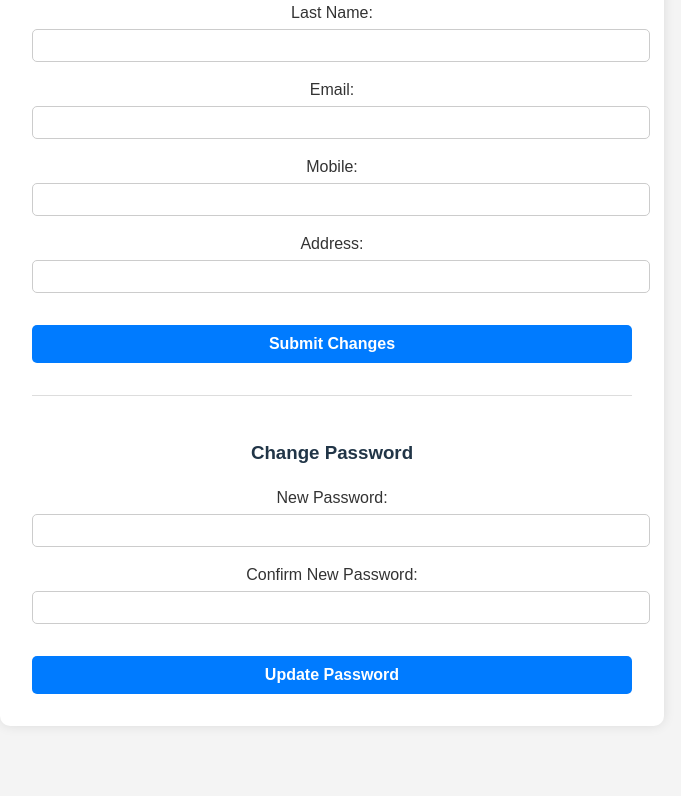
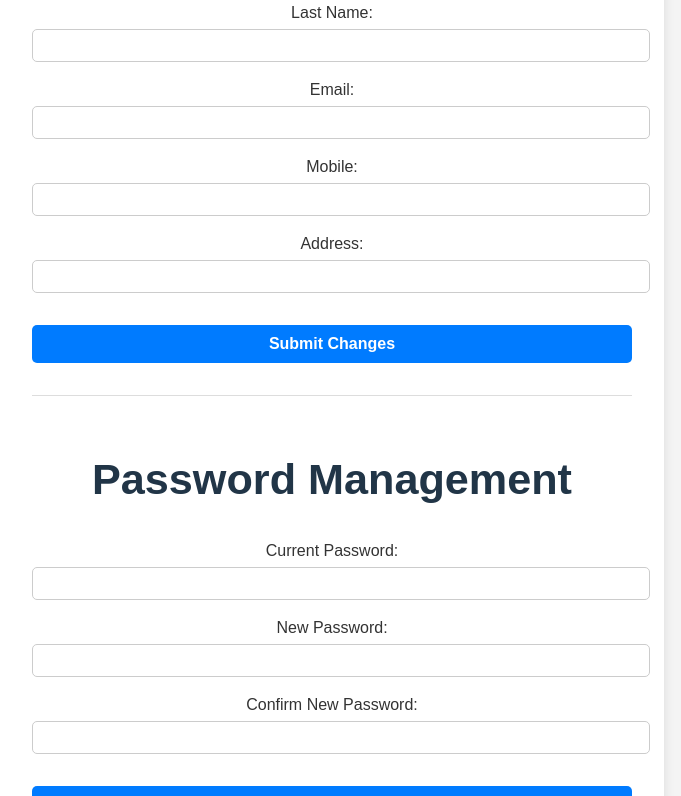
Before and after one commit to sarinang92/nordicsteps-frontend, a React (Vite) app: page /nordicsteps/account/profile in a window 1280 px wide. Shown: the part 458-1254 px from the top of the page, without its empty margins (308-989 px from the left). Built offline with nearby package versions, Linux system fonts and the light colour scheme; no server answers; sample sign-in values are in the browser's storage.

Commit message:
login and sign up api

```diff
--- a/src/components/Account/UserInfo/UserInfo.jsx
+++ b/src/components/Account/UserInfo/UserInfo.jsx
@@ -11,11 +11,11 @@ const UserInfo = () => {
   });
 
   const [passwords, setPasswords] = useState({
+    oldPassword: '',
     password: '',
     confirmPassword: ''
   });
 
-  // Get user ID from localStorage
   const userId = localStorage.getItem('userId');
 
   useEffect(() => {
@@ -41,7 +41,7 @@ const UserInfo = () => {
   const handleChange = (e) => {
     const { name, value } = e.target;
 
-    if (name === 'password' || name === 'confirmPassword') {
+    if (['password', 'confirmPassword', 'oldPassword'].includes(name)) {
       setPasswords(prev => ({ ...prev, [name]: value }));
     } else {
       setUser(prev => ({ ...prev, [name]: value }));
@@ -71,8 +71,24 @@ const UserInfo = () => {
       return;
     }
 
-    // Optional: Call password update API here
-    alert('Password updated!');
+    fetch('http://localhost:8080/api/auth/change-password', {
+      method: 'POST',
+      headers: { 'Content-Type': 'application/json' },
+      body: JSON.stringify({
+        userId,
+        oldPassword: passwords.oldPassword,
+        newPassword: passwords.password
+      })
+    })
+      .then(res => {
+        if (!res.ok) throw new Error('Password change failed');
+        return res.json();
+      })
+      .then(data => {
+        alert(data.message || 'Password updated!');
+        setPasswords({ oldPassword: '', password: '', confirmPassword: '' });
+      })
+      .catch(err => alert(err.message));
   };
 
   return (
@@ -109,16 +125,39 @@ const UserInfo = () => {
       </form>
 
       <form onSubmit={handlePasswordChange} className="user-info-form password-section">
-        <h3>Change Password</h3>
+        <h2>Password Management</h2>
+
+        <label>
+          Current Password:
+          <input
+            type="password"
+            name="oldPassword"
+            value={passwords.oldPassword}
+            onChange={handleChange}
+            required
+          />
+        </label>
 
         <label>
           New Password:
-          <input type="password" name="password" value={passwords.password} onChange={handleChange} />
+          <input
+            type="password"
+            name="password"
+            value={passwords.password}
+            onChange={handleChange}
+            required
+          />
         </label>
 
         <label>
           Confirm New Password:
-          <input type="password" name="confirmPassword" value={passwords.confirmPassword} onChange={handleChange} />
+          <input
+            type="password"
+            name="confirmPassword"
+            value={passwords.confirmPassword}
+            onChange={handleChange}
+            required
+          />
         </label>
 
         <button type="submit">Update Password</button>
--- a/src/components/Auth/Login.jsx
+++ b/src/components/Auth/Login.jsx
@@ -24,8 +24,9 @@ const Login = () => {
       throw new Error(message || "Login failed");
     }
 
-      const user = await response.json(); // backend returns email
-      localStorage.setItem("userEmail", user.email); // store in browser
+    const user = await response.json();
+    localStorage.setItem("userEmail", user.email); //Set userEmail
+    localStorage.setItem("userId", user.id);  // Set userId
 
     alert("Login successful!");
     navigate("/account");
--- a/src/components/Auth/SignUp.jsx
+++ b/src/components/Auth/SignUp.jsx
@@ -1,19 +1,40 @@
 import "./SignUp.css";
 import { useState } from "react";
+import { useNavigate } from "react-router-dom";
 
 const Signup = () => {
   const [email, setEmail] = useState("");
   const [password, setPassword] = useState("");
   const [confirmPassword, setConfirmPassword] = useState("");
   const [error, setError] = useState("");
+  const navigate = useNavigate();
 
-  const handleSignup = (e) => {
+  const handleSignup = async (e) => {
     e.preventDefault();
+    setError("");
+
     if (password !== confirmPassword) {
       setError("Passwords do not match");
       return;
     }
-    alert("Sign-up successful! You can now log in.");
+
+    try {
+      const response = await fetch("http://localhost:8080/api/v1/users/register", {
+        method: "POST",
+        headers: { "Content-Type": "application/json" },
+        body: JSON.stringify({ email, password }),
+      });
+
+      if (!response.ok) {
+        const message = await response.text();
+        throw new Error(message || "Registration failed");
+      }
+
+      alert("Sign-up successful! You can now log in.");
+      navigate("/login");
+    } catch (err) {
+      setError(err.message);
+    }
   };
 
   return (
@@ -21,9 +42,27 @@ const Signup = () => {
       <form onSubmit={handleSignup} className="auth-form">
         <h2>Sign Up</h2>
         {error && <p className="error-message">{error}</p>}
-        <input type="email" placeholder="Email" value={email} onChange={(e) => setEmail(e.target.value)} required />
-        <input type="password" placeholder="Password" value={password} onChange={(e) => setPassword(e.target.value)} required />
-        <input type="password" placeholder="Confirm Password" value={confirmPassword} onChange={(e) => setConfirmPassword(e.target.value)} required />
+        <input
+          type="email"
+          placeholder="Email"
+          value={email}
+          onChange={(e) => setEmail(e.target.value)}
+          required
+        />
+        <input
+          type="password"
+          placeholder="Password"
+          value={password}
+          onChange={(e) => setPassword(e.target.value)}
+          required
+        />
+        <input
+          type="password"
+          placeholder="Confirm Password"
+          value={confirmPassword}
+          onChange={(e) => setConfirmPassword(e.target.value)}
+          required
+        />
         <button type="submit">Sign Up</button>
       </form>
     </div>
```
Lines whose indentation alone changed are shown as unchanged.
